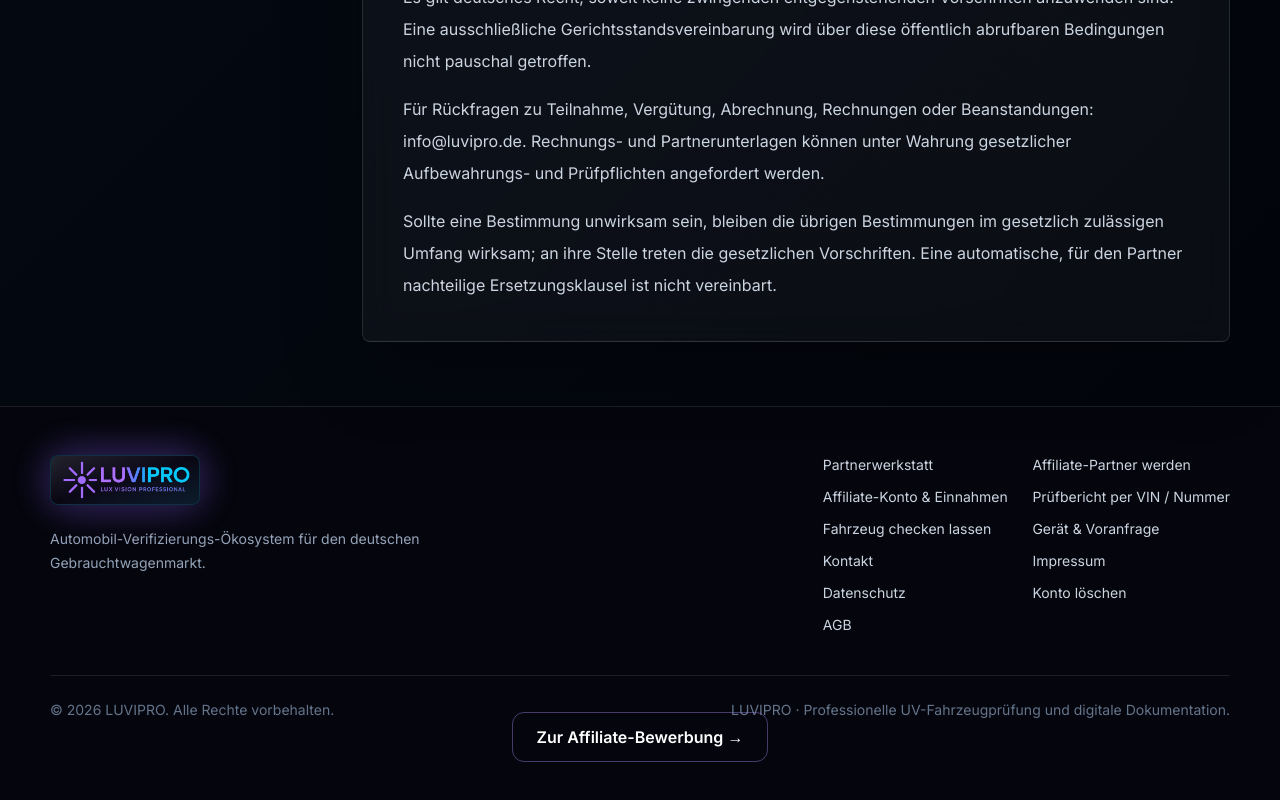
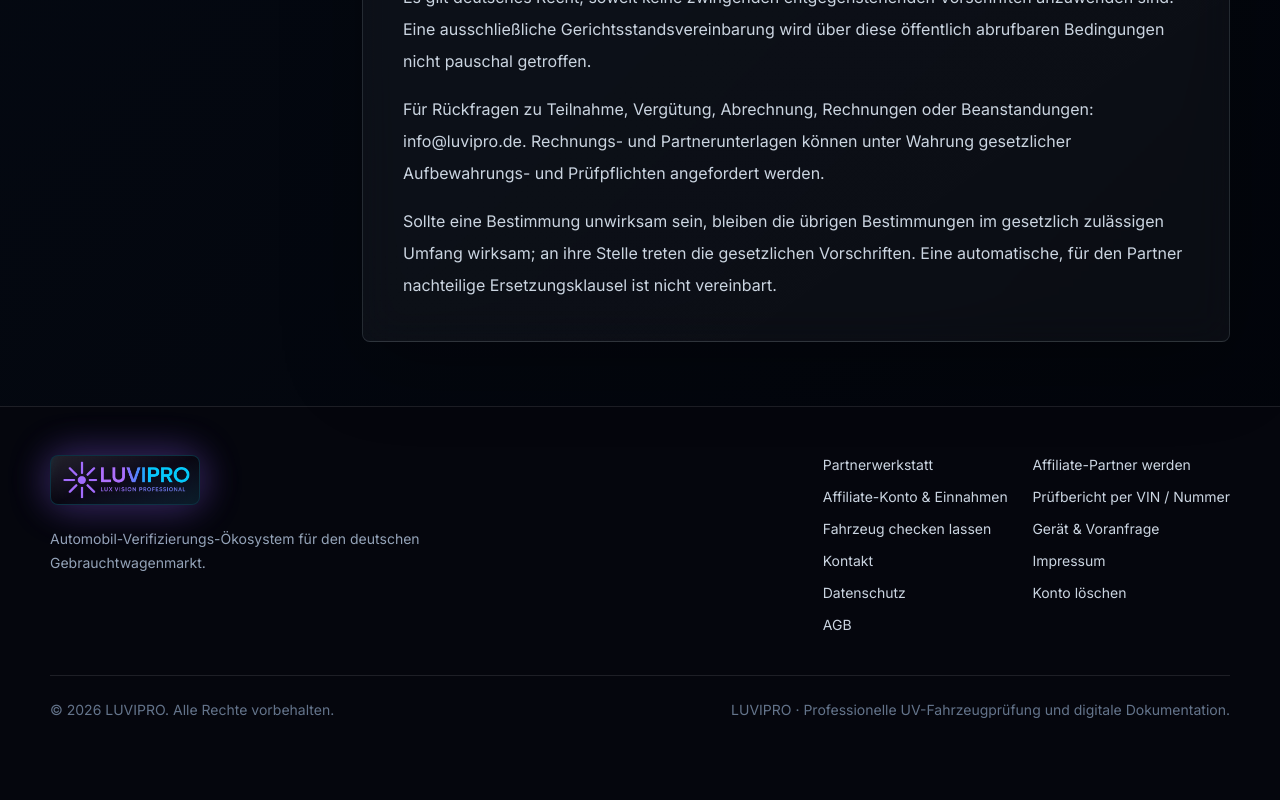
Before and after one commit to Diaa6969/luvipro-website, a Next.js app: page /affiliate/agb in a window 1280 px wide. Shown: the part 9410-10210 px from the top of the page. After the commit the page ends 10178 px from the top, so only its background shows below. Built offline with nearby package versions, Linux system fonts and the light colour scheme.

Commit message:
Use standard legal page layout for dedicated Affiliate terms without duplicate footer

```diff
--- a/src/app/affiliate/agb/page.tsx
+++ b/src/app/affiliate/agb/page.tsx
@@ -1,5 +1,4 @@
 import type { Metadata } from "next";
-import Link from "next/link";
 import { LegalPage } from "@/components/ui/legal-page";
 import { affiliateAgbIntro, affiliateAgbSections } from "@/lib/affiliate/terms";
 
@@ -10,16 +9,11 @@ export const metadata: Metadata = {
 };
 
 export default function AffiliateAgbPage() {
-  return <>
+  return (
     <LegalPage
       title="Affiliate-Teilnahmebedingungen (AGB)"
       intro={affiliateAgbIntro}
       sections={affiliateAgbSections}
     />
-    <div className="section-shell -mt-14 pb-16 text-center">
-      <Link href="/affiliate" className="inline-flex rounded-xl border border-violet-400/40 px-6 py-3 font-semibold text-white hover:bg-violet-500/20">
-        Zur Affiliate-Bewerbung →
-      </Link>
-    </div>
-  </>;
+  );
 }
```
